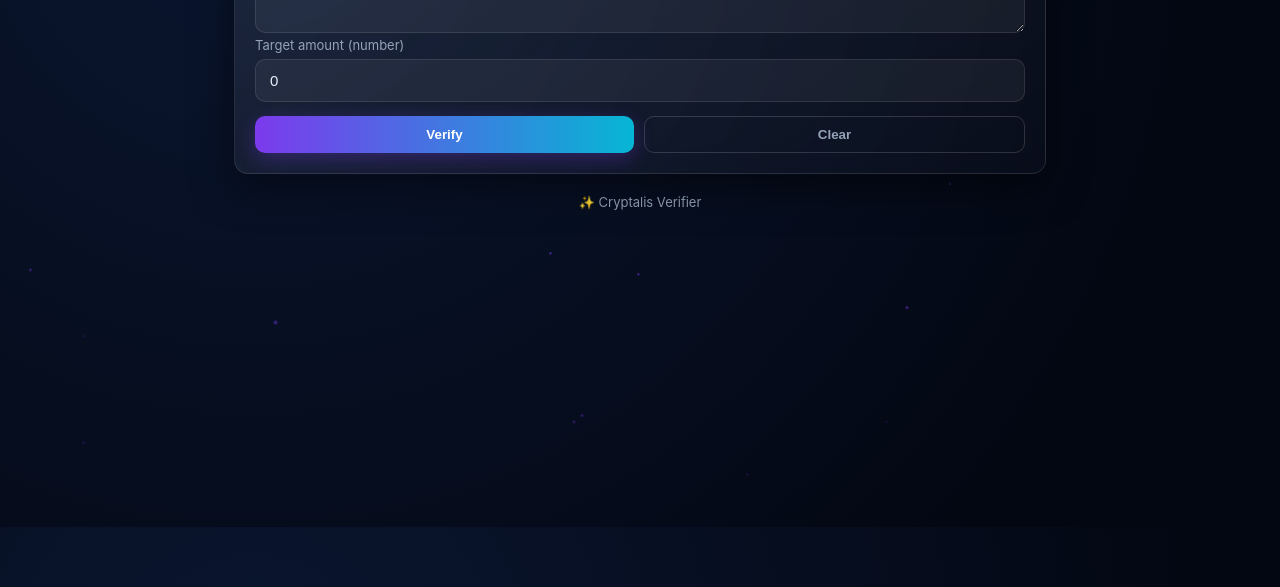
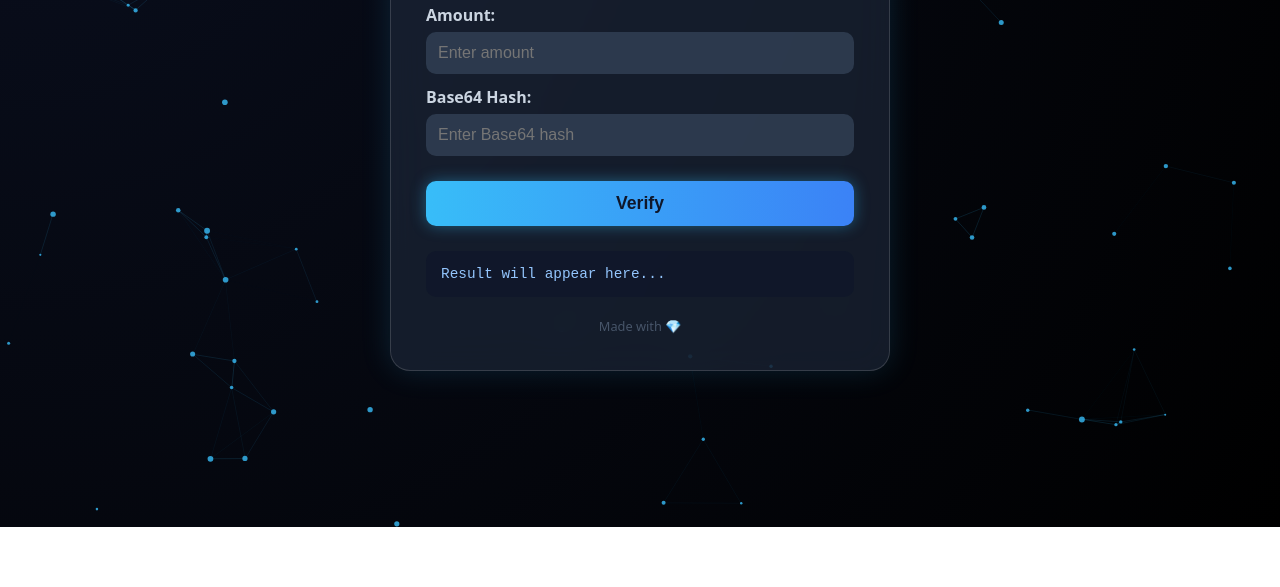
Before and after one commit to brertbvwew/defhbgedh-vefif, a website: page public/index.html in a window 1280 px wide. Shown: the part 273-860 px from the top of the page. After the commit the page ends 800 px from the top, so only its background shows below. Drawn offline with Linux system fonts and the light colour scheme.

Commit message:
Update index.html

```diff
--- a/public/index.html
+++ b/public/index.html
@@ -1,234 +1,228 @@
-<!doctype html>
+<!DOCTYPE html>
 <html lang="en">
 <head>
-  <meta charset="utf-8" />
-  <meta name="viewport" content="width=device-width,initial-scale=1" />
-  <title>Verifier ✨</title>
-
+  <meta charset="UTF-8" />
+  <meta name="viewport" content="width=device-width, initial-scale=1.0" />
+  <title>Decoder</title>
   <style>
-    :root {
-      --bg-1: #050d1f;
-      --bg-2: #0f1c35;
-      --card: rgba(255,255,255,0.07);
-      --muted: #94a3b8;
-      --accent-a: #7c3aed;
-      --accent-b: #06b6d4;
-      --success: #10b981;
-      --danger: #ef4444;
-      --radius: 14px;
-      --max-width: 860px;
-      --mono: ui-monospace, SFMono-Regular, Menlo, Monaco, "Roboto Mono", monospace;
-      --ui: Inter, system-ui, -apple-system, "Segoe UI", Roboto, "Helvetica Neue", Arial;
+    * {
+      box-sizing: border-box;
     }
 
-    *, *::before, *::after { box-sizing: border-box; }
-    html, body { height: 100%; margin: 0; }
     body {
-      font-family: var(--ui);
-      color: #e6eef8;
-      background: radial-gradient(circle at 20% 20%, #0a1630, #030712 80%);
+      background: radial-gradient(circle at top left, #0a0f1f, #000);
+      color: #e2e8f0;
+      font-family: "Poppins", system-ui, sans-serif;
+      display: flex;
+      align-items: center;
+      justify-content: center;
+      height: 100vh;
+      margin: 0;
       overflow: hidden;
-      -webkit-font-smoothing: antialiased;
+      position: relative;
     }
 
-    /* === Particles === */
-    #particles {
+    canvas#particles {
       position: fixed;
-      inset: 0;
+      top: 0;
+      left: 0;
+      width: 100%;
+      height: 100%;
       z-index: 0;
-      pointer-events: none;
-      overflow: hidden;
-    }
-    .particle {
-      position: absolute;
-      width: 4px; height: 4px;
-      background: radial-gradient(circle, #7c3aed, transparent);
-      border-radius: 50%;
-      opacity: 0.8;
-      animation: float 12s linear infinite;
-    }
-    @keyframes float {
-      0% { transform: translateY(100vh) scale(0.8); opacity: 0.3; }
-      50% { opacity: 1; }
-      100% { transform: translateY(-10vh) scale(1.2); opacity: 0; }
     }
 
-    .wrap {
+    h1 {
+      color: #38bdf8;
+      margin-bottom: 20px;
+      text-align: center;
+      letter-spacing: 1px;
+      text-shadow: 0 0 10px #38bdf8;
+    }
+
+    .box {
+      backdrop-filter: blur(20px);
+      background: rgba(30, 41, 59, 0.65);
+      border: 1px solid rgba(255, 255, 255, 0.15);
+      padding: 35px;
+      border-radius: 20px;
+      width: 90%;
+      max-width: 500px;
+      box-shadow: 0 0 30px rgba(56, 189, 248, 0.15);
       position: relative;
       z-index: 2;
-      max-width: var(--max-width);
-      margin: 60px auto;
-      padding: 24px;
+      transition: box-shadow 0.3s ease-in-out, transform 0.2s ease-in-out;
     }
 
-    header { text-align: center; margin-bottom: 20px; }
-    header h1 { font-size: 28px; margin: 0; }
-    header p { color: var(--muted); font-size: 14px; }
-
-    .card {
-      background: linear-gradient(145deg, rgba(255,255,255,0.08), rgba(255,255,255,0.02));
-      border: 1px solid rgba(255,255,255,0.1);
-      border-radius: var(--radius);
-      box-shadow: 0 12px 40px rgba(0,0,0,0.5);
-      backdrop-filter: blur(14px);
-      padding: 20px;
+    .box:hover {
+      transform: scale(1.02);
+      box-shadow: 0 0 40px rgba(56, 189, 248, 0.35);
     }
 
-    label { display:block; font-size:13px; color:var(--muted); margin-bottom:6px; }
-    textarea, input {
-      width:100%;
-      padding:12px 14px;
-      border-radius:10px;
-      border:1px solid rgba(255,255,255,0.1);
-      background: rgba(255,255,255,0.05);
-      color:inherit;
-      font-size:15px;
-      outline:none;
-      transition: border-color 0.3s, background 0.3s;
-    }
-    textarea:focus, input:focus {
-      border-color: var(--accent-b);
-      background: rgba(255,255,255,0.08);
+    label {
+      display: block;
+      margin-top: 12px;
+      font-weight: 600;
+      color: #cbd5e1;
     }
 
-    .actions { margin-top:14px; display:flex; gap:10px; }
-    button {
-      flex:1;
-      padding:10px 16px;
-      border-radius:10px;
-      border:none;
-      font-weight:600;
-      cursor:pointer;
-      transition: all 0.25s ease;
-    }
-    .btn-primary {
-      background: linear-gradient(90deg,var(--accent-a),var(--accent-b));
-      color:#fff;
-      box-shadow:0 6px 20px rgba(124,58,237,0.3);
-    }
-    .btn-primary:hover { filter: brightness(1.15); }
-    .btn-ghost {
-      background: transparent;
-      border:1px solid rgba(255,255,255,0.15);
-      color: var(--muted);
-    }
-    .btn-ghost:hover { color:#fff; border-color:rgba(255,255,255,0.4); }
-
-    .result {
-      margin-top:16px;
-      padding:14px;
-      border-radius:10px;
-      background: rgba(255,255,255,0.05);
-      border:1px solid rgba(255,255,255,0.05);
-      font-size:15px;
+    input {
+      width: 100%;
+      padding: 12px;
+      margin-top: 6px;
+      border: none;
+      border-radius: 10px;
+      background: rgba(51, 65, 85, 0.8);
+      color: #f8fafc;
+      font-size: 1rem;
+      outline: none;
+      transition: background 0.3s ease-in-out, box-shadow 0.3s ease-in-out;
     }
 
-    .coupon {
-      display:inline-block;
-      padding:8px 10px;
-      border-radius:8px;
-      background: rgba(255,255,255,0.08);
-      font-family: var(--mono);
-      font-weight:600;
-      letter-spacing:0.04em;
-      color:#fff;
-      user-select: all;
-    }
-
-    footer {
-      margin-top:20px;
-      text-align:center;
-      font-size:13px;
-      color:var(--muted);
-    }
-  /* Mobile adjustments */
-  @media (max-width: 640px) {
-    .wrap {
-      margin: 30px 16px;
-      padding: 16px;
-    }
-
-    header h1 {
-      font-size: 24px;
-    }
-
-    header p {
-      font-size: 13px;
-    }
-
-    .card {
-      padding: 16px;
-    }
-
-    textarea, input {
-      font-size: 14px;
-      padding: 10px 12px;
-    }
-
-    .actions {
-      flex-direction: column;
-      gap: 8px;
+    input:focus {
+      background: rgba(56, 189, 248, 0.1);
+      box-shadow: 0 0 10px rgba(56, 189, 248, 0.5);
     }
 
     button {
-      font-size: 14px;
-      padding: 10px;
+      margin-top: 25px;
+      width: 100%;
+      padding: 12px;
+      font-size: 1.1rem;
+      border: none;
+      border-radius: 10px;
+      background: linear-gradient(90deg, #38bdf8, #3b82f6);
+      color: #0f172a;
+      font-weight: 700;
+      cursor: pointer;
+      transition: transform 0.15s ease, box-shadow 0.2s ease;
+      box-shadow: 0 0 15px rgba(56, 189, 248, 0.4);
     }
 
-    .result {
-      font-size: 14px;
-      padding: 12px;
+    button:hover {
+      transform: translateY(-2px);
+      box-shadow: 0 0 25px rgba(56, 189, 248, 0.6);
     }
 
-    .coupon {
-      font-size: 0.95rem;
-      padding: 6px 8px;
+    pre {
+      margin-top: 25px;
+      background: rgba(15, 23, 42, 0.8);
+      padding: 15px;
+      border-radius: 10px;
+      overflow-x: auto;
+      font-size: 0.9rem;
+      white-space: pre-wrap;
+      word-wrap: break-word;
+      color: #93c5fd;
     }
-  }
+
+    .footer {
+      margin-top: 20px;
+      text-align: center;
+      color: #475569;
+      font-size: 0.8rem;
+    }
   </style>
 </head>
+<body>
+  <canvas id="particles"></canvas>
 
-<body>
-  <div id="particles"></div>
-
-  <div class="wrap">
-    <header>
-      <h1>Verifier</h1>
-      <p>Paste your Base64 message and amount to verify.</p>
-    </header>
-
-    <div class="card">
-      <label>Base64 encoded message</label>
-      <textarea id="encoded" rows="4" placeholder="paste encoded message here"></textarea>
-
-      <label>Target amount (number)</label>
-      <input id="amount" type="number" value="0" />
-
-      <div class="actions">
-        <button id="checkBtn" class="btn-primary">Verify</button>
-        <button type="reset" class="btn-ghost" onclick="document.getElementById('output').style.display='none'">Clear</button>
-      </div>
-
-      <div id="output" class="result" style="display:none;"></div>
-    </div>
-
-    <footer>✨ Cryptalis Verifier</footer>
+  <div class="box">
+    <h1>✨ Decoder</h1>
+    <label>Amount:</label>
+    <input id="amount" type="number" placeholder="Enter amount">
+    <label>Base64 Hash:</label>
+    <input id="hash" type="text" placeholder="Enter Base64 hash">
+    <button onclick="verify()">Verify</button>
+    <pre id="output">Result will appear here...</pre>
+    <div class="footer">Made with 💎</div>
   </div>
 
-  <script src="./script.js"></script>
+  <script>
+    // Particle background
+    const canvas = document.getElementById("particles");
+    const ctx = canvas.getContext("2d");
+    let particles = [];
 
-  <script>
-    // === Floating particles ===
-    const container = document.getElementById('particles');
-    for (let i=0; i<40; i++) {
-      const p = document.createElement('div');
-      p.className = 'particle';
-      const size = Math.random() * 3 + 2;
-      p.style.width = p.style.height = `${size}px`;
-      p.style.left = `${Math.random()*100}%`;
-      p.style.animationDuration = `${8 + Math.random()*8}s`;
-      p.style.animationDelay = `${Math.random()*12}s`;
-      container.appendChild(p);
+    function resizeCanvas() {
+      canvas.width = window.innerWidth;
+      canvas.height = window.innerHeight;
+    }
+    window.addEventListener("resize", resizeCanvas);
+    resizeCanvas();
+
+    class Particle {
+      constructor() {
+        this.x = Math.random() * canvas.width;
+        this.y = Math.random() * canvas.height;
+        this.size = Math.random() * 2 + 1;
+        this.speedX = (Math.random() - 0.5) * 0.7;
+        this.speedY = (Math.random() - 0.5) * 0.7;
+      }
+      update() {
+        this.x += this.speedX;
+        this.y += this.speedY;
+        if (this.x < 0 || this.x > canvas.width) this.speedX *= -1;
+        if (this.y < 0 || this.y > canvas.height) this.speedY *= -1;
+      }
+      draw() {
+        ctx.fillStyle = "rgba(56,189,248,0.8)";
+        ctx.beginPath();
+        ctx.arc(this.x, this.y, this.size, 0, Math.PI * 2);
+        ctx.fill();
+      }
+    }
+
+    function initParticles(count = 80) {
+      particles = [];
+      for (let i = 0; i < count; i++) {
+        particles.push(new Particle());
+      }
+    }
+
+    function animateParticles() {
+      ctx.clearRect(0, 0, canvas.width, canvas.height);
+      for (let i = 0; i < particles.length; i++) {
+        const p = particles[i];
+        p.update();
+        p.draw();
+        for (let j = i; j < particles.length; j++) {
+          const p2 = particles[j];
+          const dx = p.x - p2.x;
+          const dy = p.y - p2.y;
+          const dist = Math.sqrt(dx * dx + dy * dy);
+          if (dist < 100) {
+            ctx.strokeStyle = `rgba(56,189,248,${1 - dist / 100})`;
+            ctx.lineWidth = 0.2;
+            ctx.beginPath();
+            ctx.moveTo(p.x, p.y);
+            ctx.lineTo(p2.x, p2.y);
+            ctx.stroke();
+          }
+        }
+      }
+      requestAnimationFrame(animateParticles);
+    }
+
+    initParticles();
+    animateParticles();
+
+    // API verification
+    async function verify() {
+      const amount = document.getElementById("amount").value.trim();
+      const hash = document.getElementById("hash").value.trim();
+      const output = document.getElementById("output");
+      if (!amount || !hash) {
+        output.textContent = "⚠️ Please enter both amount and hash.";
+        return;
+      }
+      output.textContent = "⏳ Verifying, please wait...";
+      try {
+        const res = await fetch(`/verify?value=${encodeURIComponent(amount)}&hash=${encodeURIComponent(hash)}`);
+        const data = await res.json();
+        output.textContent = JSON.stringify(data, null, 2);
+      } catch (err) {
+        output.textContent = "❌ Error: " + err.message;
+      }
     }
   </script>
 </body>
```
